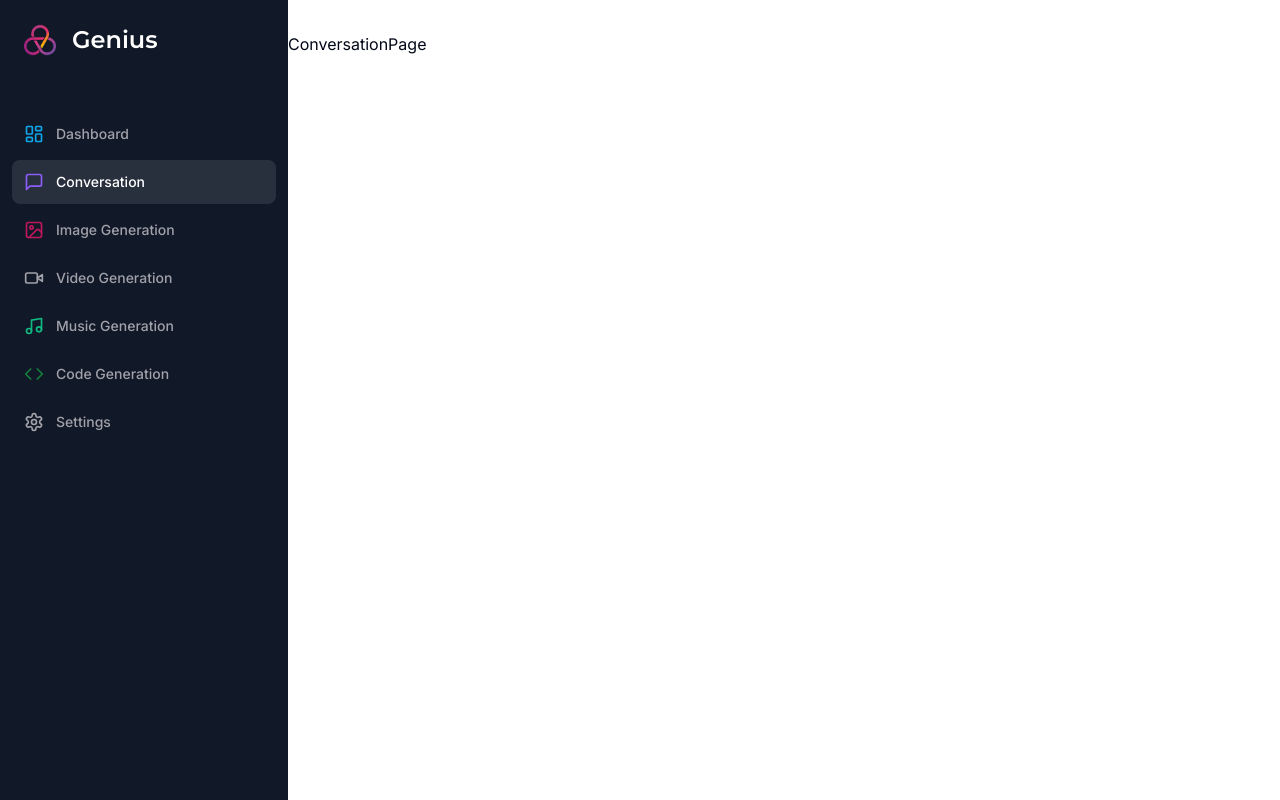
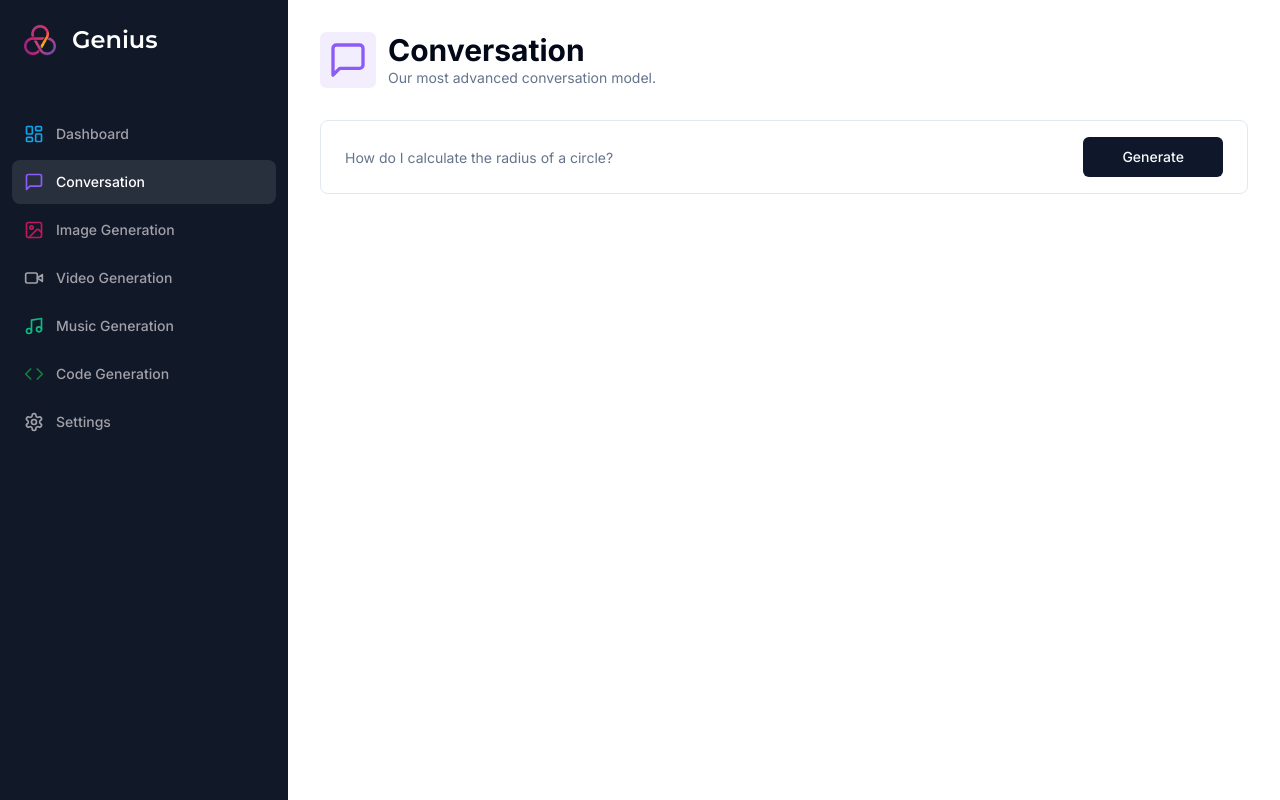
Before and after one commit to MACKINtossh/ai-saas, a Next.js app: page /conversation in a window 1280 px wide. Built offline with nearby package versions, Linux system fonts and the light colour scheme.

Commit message:
created the form input with prompt functionality

```diff
--- a/app/(dashboard)/(routes)/conversation/page.tsx
+++ b/app/(dashboard)/(routes)/conversation/page.tsx
@@ -1,11 +1,108 @@
-import React from 'react'
+"use client";
 
-type Props = {}
+import axios from "axios";
+import * as z from "zod";
+import Heading from "@/components/Heading";
+import { MessageSquare } from "lucide-react";
+import { useForm } from "react-hook-form";
+import { formSchema } from "./constants";
+import { zodResolver } from "@hookform/resolvers/zod";
+import React, { useState } from "react";
+import { Form, FormControl, FormField, FormItem } from "@/components/ui/form";
+import { Input } from "@/components/ui/input";
+import { Button } from "@/components/ui/button";
+import { useRouter } from "next/navigation";
+import { ChatCompletionRequestMessage } from "openai";
+
+type Props = {};
 
 const ConversationPage = (props: Props) => {
+  const router = useRouter();
+  const [messages, setMessages] = useState<ChatCompletionRequestMessage[]>([]);
+  const form = useForm<z.infer<typeof formSchema>>({
+    resolver: zodResolver(formSchema),
+    defaultValues: {
+      prompt: "",
+    },
+  });
+
+  const isLoading = form.formState.isSubmitting;
+
+  const onSubmit = async (values: z.infer<typeof formSchema>) => {
+    console.log(values);
+    try {
+      const userMessage: ChatCompletionRequestMessage = {
+        role: "user",
+        content: values.prompt,
+      };
+
+      const newMessages = [...messages, userMessage];
+
+      const response = await axios.post("/api/conversation", {
+        messages: newMessages,
+      });
+
+      setMessages((current) => [...current, userMessage, response.data]);
+
+      form.reset();
+    } catch (error) {
+      // TODO: Open Pro Model
+      console.log(error);
+    } finally {
+      router.refresh();
+    }
+  };
+
   return (
-    <div>ConversationPage</div>
-  )
-}
+    <div>
+      <Heading
+        title="Conversation"
+        description="Our most advanced conversation model."
+        icon={MessageSquare}
+        iconColor="text-violet-500"
+        bgColor="bg-violet-500/10"
+      />
+      <div className="px-4 lg:px-8">
+        <div>
+          <Form {...form}>
+            <form
+              onSubmit={form.handleSubmit(onSubmit)}
+              className="rounded-lg border w-full p-4 px-3 md:px-6 focus-within:shadow-sm grid grid-cols-12 gap-2"
+            >
+              <FormField
+                name="prompt"
+                render={({ field }) => (
+                  <FormItem className="col-span-12 lg:col-span-10">
+                    <FormControl className="m-0 p-0">
+                      <Input
+                        className="border-0 outline-none focus-visible:ring-0 focus-visible:ring-transparent"
+                        disabled={isLoading}
+                        placeholder="How do I calculate the radius of a circle?"
+                        {...field}
+                      />
+                    </FormControl>
+                  </FormItem>
+                )}
+              />
+              <Button
+                className="col-span-12 lg:col-span-2 w-full"
+                disabled={isLoading}
+              >
+                Generate
+              </Button>
+            </form>
+          </Form>
+        </div>
+        <div className="space-y-4 mt-4">
+          <div className="flex flex-col-reverse gap-y-4">
+            {messages.map((message) => (
+              <div key={message.content}>{message.content}</div>
+            ))}
+          </div>
+        </div>
+      </div>
+    </div>
+  );
+};
 
-export default ConversationPage
+export default ConversationPage;
```
